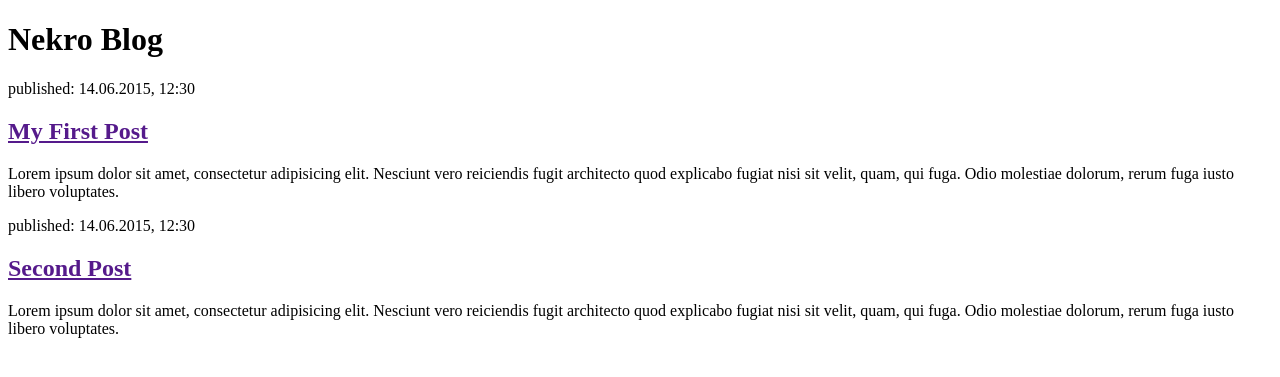
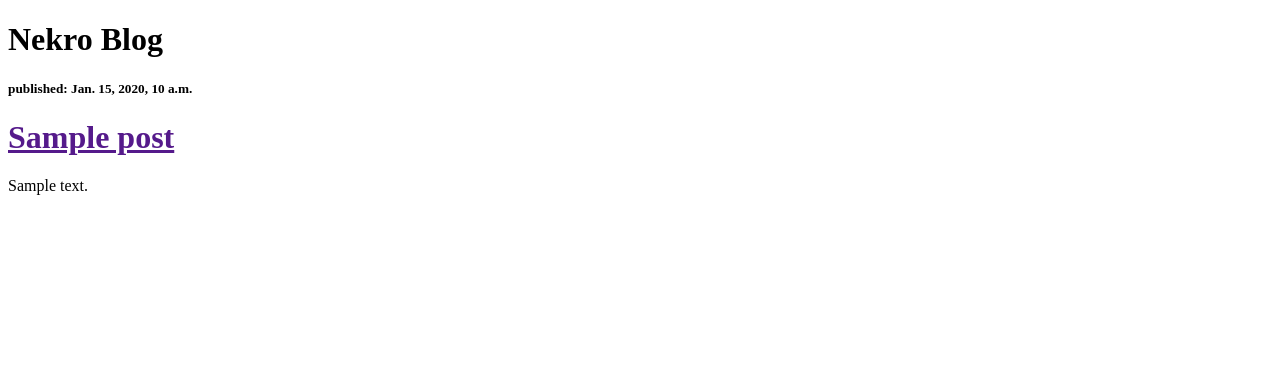
Before and after one commit to UrielMiranda/my-first-blog, a Django app: template mysite/blog/templates/blog/post_list.html in a window 1280 px wide. Shown: the top 377 px of the page. Run offline with Django 3.2, Linux system fonts and the light colour scheme; the template is opened without the code that fills it: values that come from a table or form of the project are taken from there, others are empty; tables that the repository leaves empty hold one stand-in row (values such as "Sample post").

Commit message:
Modified templates to diplay post form database

```diff
--- a/mysite/blog/templates/blog/post_list.html
+++ b/mysite/blog/templates/blog/post_list.html
@@ -6,16 +6,13 @@
 </head>
 <body>
   <div class="title"><h1>Nekro Blog</h1></div>
-  <div class="post">
-    <p>published: 14.06.2015, 12:30</p>
-    <h2><a href="">My First Post</a></h2>
-    <p>Lorem ipsum dolor sit amet, consectetur adipisicing elit. Nesciunt vero reiciendis fugit architecto quod explicabo fugiat nisi sit velit, quam, qui fuga. Odio molestiae dolorum, rerum fuga iusto libero voluptates.</p>
-  </div>
-  <div class="row">
-    <p>published: 14.06.2015, 12:30</p>
-    <h2><a href="">Second Post</a></h2>
-    <p>Lorem ipsum dolor sit amet, consectetur adipisicing elit. Nesciunt vero reiciendis fugit architecto quod explicabo fugiat nisi sit velit, quam, qui fuga. Odio molestiae dolorum, rerum fuga iusto libero voluptates.</p>
-  </div>
+    {% for post in posts %}
+      <div>
+        <h5>published: {{ post.published_date }}</h5>
+        <h1><a href="">{{ post.title }}</a></h1>
+        <p>{{ post.text|linebreaks }}</p>
+      </div>
+    {% endfor%}
 
 </body>
 </html>
--- a/mysite/blog/views.py
+++ b/mysite/blog/views.py
@@ -1,4 +1,7 @@
 from django.shortcuts import render
+from django.utils import timezone
+from blog.models import Post
 
 def post_list(request):
-    return render(request, 'blog/post_list.html', {})
+    posts = Post.objects.filter(published_date__lte=timezone.now()).order_by('published_date')
+    return render(request, 'blog/post_list.html', {'posts' : posts})
```
